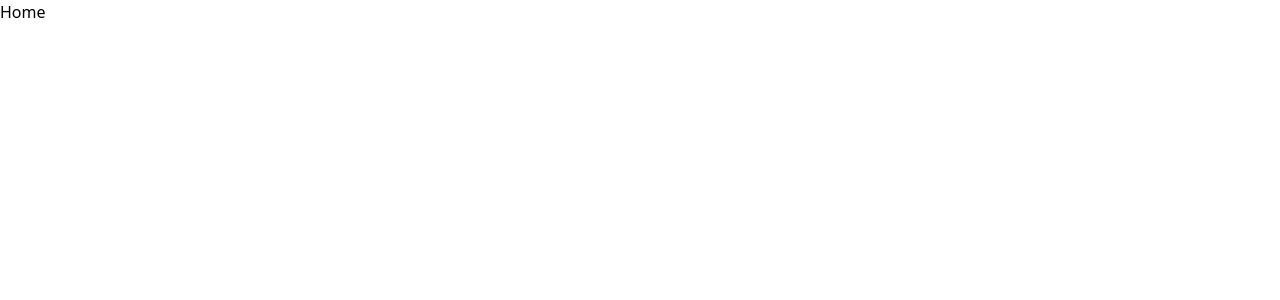
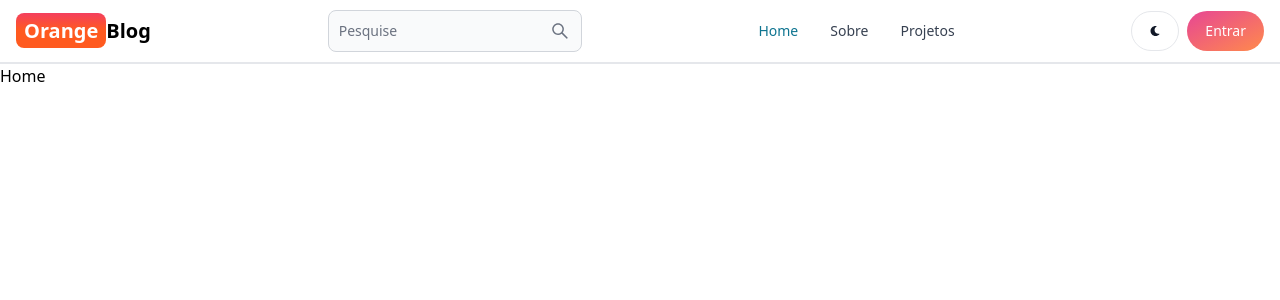
Before and after one commit to MacielDouglas/Blog_React, a React (Vite) app in the folder client/: page / in a window 1280 px wide. Shown: the top 300 px of the page. Built offline with nearby package versions, Linux system fonts and the light colour scheme.

Commit message:
criado Header

```diff
--- a/client/package.json
+++ b/client/package.json
@@ -10,8 +10,11 @@
     "preview": "vite preview"
   },
   "dependencies": {
+    "flowbite": "^2.2.1",
+    "flowbite-react": "^0.7.2",
     "react": "^18.2.0",
     "react-dom": "^18.2.0",
+    "react-icons": "^5.0.1",
     "react-router-dom": "^6.21.3"
   },
   "devDependencies": {
--- a/client/src/App.jsx
+++ b/client/src/App.jsx
@@ -5,10 +5,12 @@
 import SignUp from "./pages/SignUp";
 import Dashboard from "./pages/Dashboard";
 import Projects from "./pages/Projects";
+import Header from "./components/Header";
 
 export default function App() {
   return (
     <BrowserRouter>
+      <Header />
       <Routes>
         <Route path="/" element={<Home />} />
         <Route path="/about" element={<About />} />
--- /dev/null
+++ b/client/src/components/Header.jsx
@@ -0,0 +1,57 @@
+import { Button, Navbar, TextInput } from "flowbite-react";
+import { Link, useLocation } from "react-router-dom";
+import { AiOutlineSearch } from "react-icons/ai";
+import { FaMoon } from "react-icons/fa";
+
+export default function Header() {
+  const path = useLocation().pathname;
+
+  return (
+    <Navbar className="border-b-2">
+      <Link
+        to="/"
+        className="self-center whitespace-nowrap text-sm sm:text-xl font-semibold dark:text-white"
+      >
+        <span className="px-2 py-1 bg-gradient-to-t from-orange-500 via-orange-500 to-rose-500 rounded-lg text-white">
+          Orange
+        </span>
+        Blog
+      </Link>
+      <form>
+        <TextInput
+          type="text"
+          placeholder="Pesquise"
+          rightIcon={AiOutlineSearch}
+          className="hidden lg:inline"
+        />
+      </form>
+      <Button className="w-12 h-10 lg:hidden" color="gray" pill>
+        <AiOutlineSearch />
+      </Button>
+      <div className="flex gap-2 md:order-2">
+        <Button className="w-12 h-10 hidden sm:inline" color="gray" pill>
+          <FaMoon />
+        </Button>
+        <Link to="/sign-in">
+          <Button gradientDuoTone="pinkToOrange" pill>
+            Entrar
+          </Button>
+        </Link>
+        <Navbar.Toggle />
+      </div>
+      <Navbar.Collapse>
+        <Navbar.Link active={path === "/"} as={"div"}>
+          <Link to="/">Home</Link>
+        </Navbar.Link>
+
+        <Navbar.Link active={path === "/about"} as={"div"}>
+          <Link to="/about">Sobre</Link>
+        </Navbar.Link>
+
+        <Navbar.Link active={path === "/projects"} as={"div"}>
+          <Link to="/projects">Projetos</Link>
+        </Navbar.Link>
+      </Navbar.Collapse>
+    </Navbar>
+  );
+}
--- a/client/tailwind.config.js
+++ b/client/tailwind.config.js
@@ -1,8 +1,12 @@
 /** @type {import('tailwindcss').Config} */
 export default {
-  content: ["./index.html", "./src/**/*.{js,ts,jsx,tsx}"],
+  content: [
+    "./index.html",
+    "./src/**/*.{js,ts,jsx,tsx}",
+    "node_modules/flowbite-react/lib/esm/**/*.js",
+  ],
   theme: {
     extend: {},
   },
-  plugins: [],
+  plugins: [require("flowbite/plugin")],
 };
```
Also changed, not shown: 1 other file (tests, documents, lock files or other folders).
